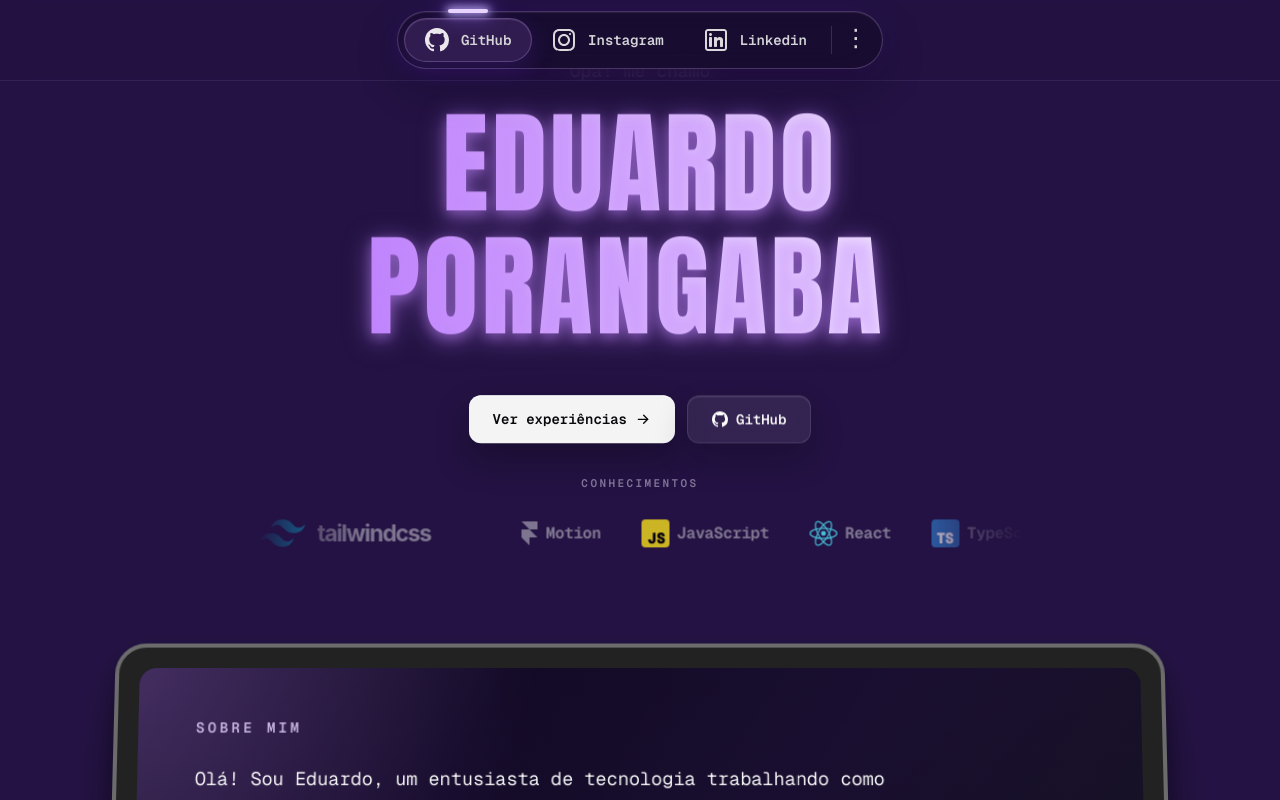
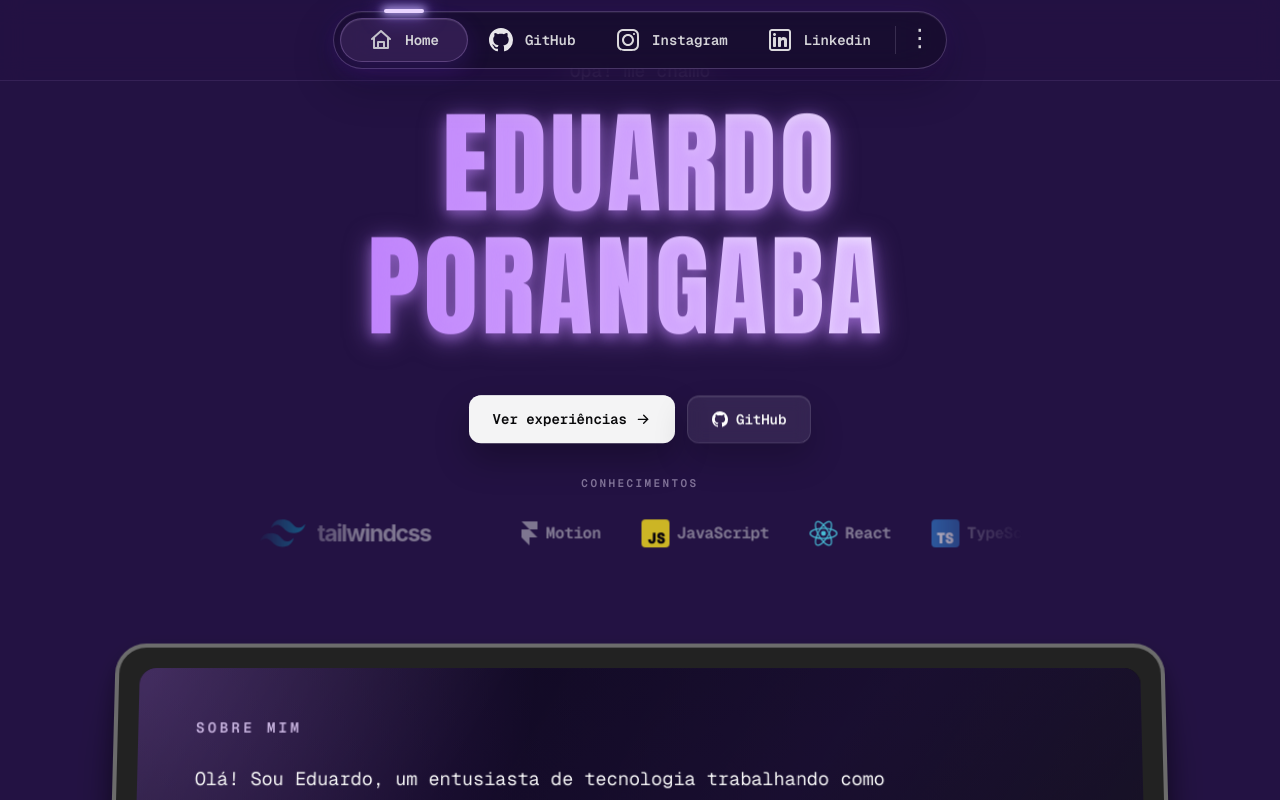
Before and after one commit to eduardoporangaba/about-me, a Next.js app: page / in a window 1280 px wide. Shown: the top 800 px of the page. Built offline with nearby package versions, Linux system fonts and the light colour scheme.

Commit message:
Home TopBar

```diff
--- a/app/components/social-glass-navbar.tsx
+++ b/app/components/social-glass-navbar.tsx
@@ -5,45 +5,75 @@ import Image from "next/image";
 import Link from "next/link";
 import { useState } from "react";
 
-const socialLinks = [
+const navigationItems = [
+  {
+    href: "/",
+    iconSrc: null,
+    label: "Home",
+    external: false,
+  },
   {
     href: "https://github.com/eduardoporangaba",
     iconSrc: "/gitHub.svg",
     label: "GitHub",
+    external: true,
   },
   {
     href: "https://www.instagram.com/edu.prl/",
     iconSrc: "/instagram.svg",
     label: "Instagram",
+    external: true,
   },
   {
     href: "https://www.linkedin.com/in/eduardo-porangaba",
     iconSrc: "/linkedin.svg",
     label: "Linkedin",
+    external: true,
   },
 ] as const;
 
-type SocialLabel = (typeof socialLinks)[number]["label"];
-type SocialLink = (typeof socialLinks)[number];
+type NavigationLabel = (typeof navigationItems)[number]["label"];
+type NavigationItem = (typeof navigationItems)[number];
 
-function AnimatedSocialLink({
+function HomeIcon() {
+  return (
+    <svg
+      aria-hidden="true"
+      viewBox="0 0 24 24"
+      fill="none"
+      stroke="currentColor"
+      strokeWidth="2"
+      strokeLinecap="round"
+      strokeLinejoin="round"
+      className="h-6 w-6"
+    >
+      <path d="m3 11 9-8 9 8" />
+      <path d="M5 10v10h14V10" />
+      <path d="M9 20v-6h6v6" />
+    </svg>
+  );
+}
+
+function AnimatedNavigationItem({
   href,
   iconSrc,
   label,
+  external,
   isActive,
   onActivate,
   reduceMotion,
-}: SocialLink & {
+}: NavigationItem & {
   isActive: boolean;
-  onActivate: (label: SocialLabel) => void;
+  onActivate: (label: NavigationLabel) => void;
   reduceMotion: boolean;
 }) {
   return (
-    <a
+    <Link
       href={href}
-      target="_blank"
-      rel="noopener noreferrer"
+      target={external ? "_blank" : undefined}
+      rel={external ? "noopener noreferrer" : undefined}
       aria-label={label}
+      aria-current={label === "Home" ? "page" : undefined}
       data-active={isActive}
       onMouseEnter={() => onActivate(label)}
       onPointerEnter={() => onActivate(label)}
@@ -66,13 +96,19 @@ function AnimatedSocialLink({
         </motion.span>
       )}
 
+      <span className="relative z-10 opacity-90 transition-opacity duration-300 group-hover:opacity-100 group-focus-visible:opacity-100">
+        {iconSrc ? (
           <Image
             src={iconSrc}
             alt=""
             width={24}
             height={24}
-        className="relative z-10 invert opacity-90 transition-opacity duration-300 group-hover:opacity-100 group-focus-visible:opacity-100"
+            className="invert"
           />
+        ) : (
+          <HomeIcon />
+        )}
+      </span>
 
       <span
         aria-hidden="true"
@@ -83,35 +119,35 @@ function AnimatedSocialLink({
           <span className="flex h-5 items-center text-white">{label}</span>
         </span>
       </span>
-    </a>
+    </Link>
   );
 }
 
 export function SocialGlassNavbar() {
-  const [activeLabel, setActiveLabel] = useState<SocialLabel>("GitHub");
+  const [activeLabel, setActiveLabel] = useState<NavigationLabel>("Home");
   const [menuOpen, setMenuOpen] = useState(false);
   const reduceMotion = useReducedMotion() ?? false;
 
   return (
     <nav
-      aria-label="Links sociais"
+      aria-label="Navegação principal"
       className="fixed inset-x-0 top-0 z-50 border-b border-purple-300/10 bg-[#231243]/80 backdrop-blur-md"
     >
       <div className="mx-auto flex h-20 max-w-7xl items-center justify-center px-4">
         <div
           className="relative flex items-center rounded-full border border-purple-300/25 bg-[#160d2b]/75 p-1.5 shadow-[inset_0_1px_1px_rgba(255,255,255,0.08),0_16px_42px_rgba(9,4,20,0.28),0_0_30px_rgba(124,58,237,0.1)] backdrop-blur-xl"
-          onMouseLeave={() => setActiveLabel("GitHub")}
+          onMouseLeave={() => setActiveLabel("Home")}
           onBlur={(event) => {
             if (!event.currentTarget.contains(event.relatedTarget)) {
-              setActiveLabel("GitHub");
+              setActiveLabel("Home");
             }
           }}
         >
-          {socialLinks.map((socialLink) => (
-            <AnimatedSocialLink
-              key={socialLink.href}
-              {...socialLink}
-              isActive={activeLabel === socialLink.label}
+          {navigationItems.map((navigationItem) => (
+            <AnimatedNavigationItem
+              key={navigationItem.label}
+              {...navigationItem}
+              isActive={activeLabel === navigationItem.label}
               onActivate={setActiveLabel}
               reduceMotion={reduceMotion}
             />
```
Also changed, not shown: 1 other file (tests, documents, lock files or other folders). Lines whose indentation alone changed are shown as unchanged.
